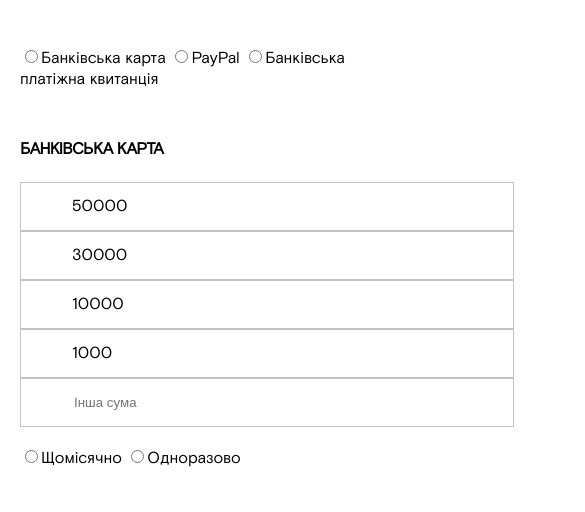
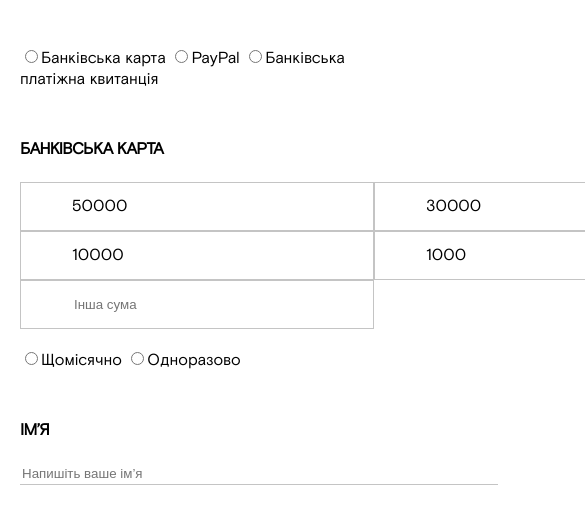
Before and after one commit to spodobets/homework8, a plain HTML site: page homework8/index.html in a window 390 px wide. Shown: the part 268-780 px from the top of the page, 585 px wide, since content can reach past the window. Drawn offline with Linux system fonts and the light colour scheme; files whose address does not match are found by name.

Commit message:
Add files via upload

```diff
--- a/homework8/styles.css
+++ b/homework8/styles.css
@@ -210,5 +210,16 @@ margin-left: 8px;
  @media screen and (max-width: 700px) {
     .amount_pos {
         display: grid;
+        grid-template-columns: repeat(2, 1fr);
+
+    }
+    label.amount {
+        border: 1px solid #C4C4C4;
+        padding: 13px 51px;
+        margin: 0px;
+        width: 250px;
+    }
+    .amount_long {
+        width: 250px;
     }
  }
```
